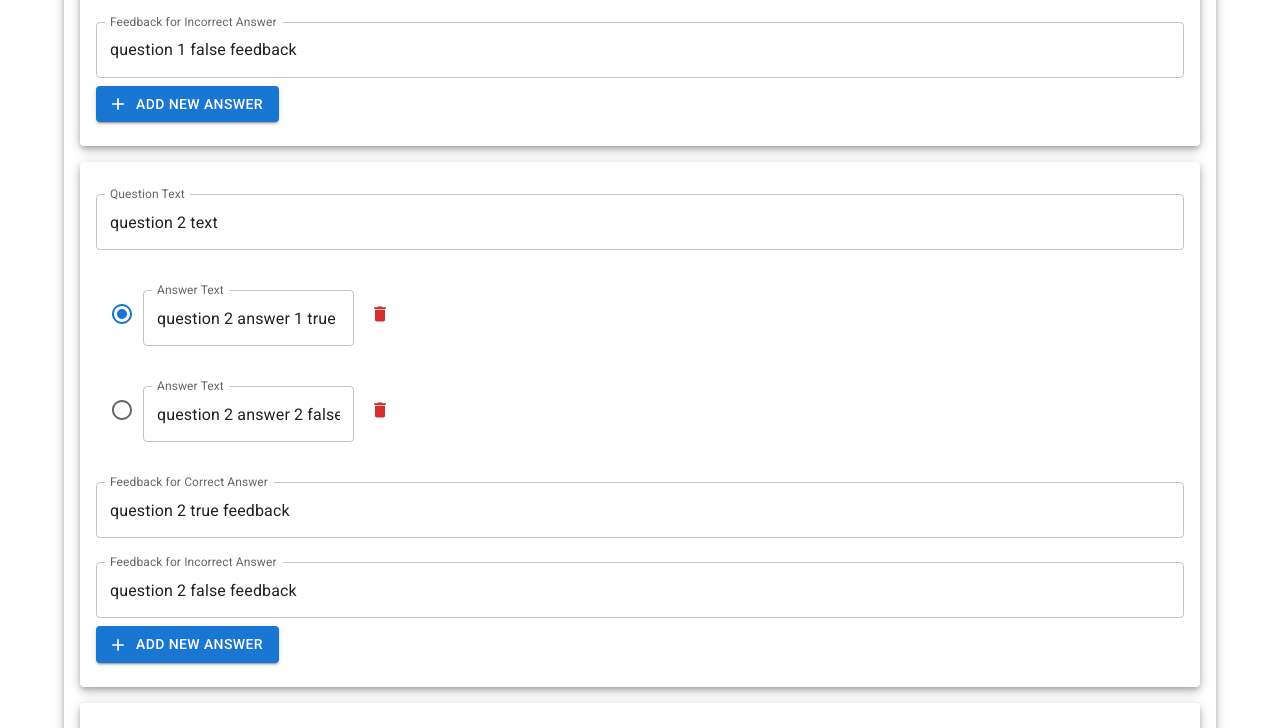
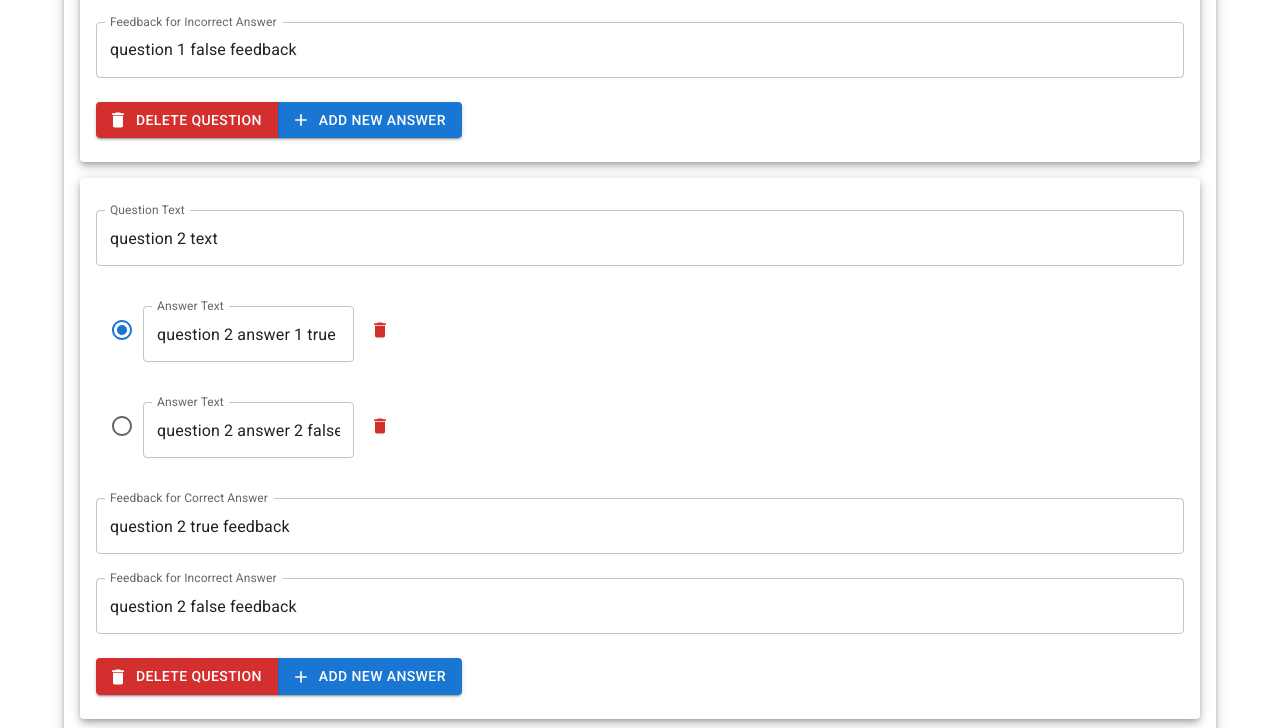
Before and after one commit to rjpals/bsn-app, a React (Create React App) app: page /quiz/29 in a window 1280 px wide. Shown: the part 880-1608 px from the top of the page. Built offline with nearby package versions, Linux system fonts and the light colour scheme.

Commit message:
Add question deletion

```diff
--- a/src/components/QuestionEditor.tsx
+++ b/src/components/QuestionEditor.tsx
@@ -1,6 +1,14 @@
 import React from "react";
-import { Button, Card, CardContent, TextField, List } from "@mui/material";
+import {
+  Button,
+  ButtonGroup,
+  Card,
+  CardContent,
+  TextField,
+  List,
+} from "@mui/material";
 import AddIcon from "@mui/icons-material/Add";
+import DeleteIcon from "@mui/icons-material/Delete";
 import { Question, Answer } from "../store/quiz";
 
 import AnswerEditor from "./AnswerEditor";
@@ -9,10 +17,12 @@ import { getRandomIntId } from "../util";
 type QuizEditorProps = {
   question: Question;
   onQuestionChange: (updatedQuestion: Question) => void;
+  onDelete: (id: number) => void;
 };
 const QuestionEditor: React.FC<QuizEditorProps> = ({
   question,
   onQuestionChange,
+  onDelete,
 }) => {
   const handleAnswerAdd = () => {
     const newAnswer: Answer = {
@@ -82,6 +92,15 @@ const QuestionEditor: React.FC<QuizEditorProps> = ({
             onQuestionChange({ ...question, feedback_false: e.target.value })
           }
         />
+        <ButtonGroup variant="contained" color="primary" sx={{ marginTop: 2 }}>
+          <Button
+            variant="contained"
+            color="error"
+            startIcon={<DeleteIcon />}
+            onClick={() => onDelete(question.id)}
+          >
+            Delete Question
+          </Button>
           <Button
             variant="contained"
             color="primary"
@@ -90,6 +109,7 @@ const QuestionEditor: React.FC<QuizEditorProps> = ({
           >
             Add New Answer
           </Button>
+        </ButtonGroup>
       </CardContent>
     </Card>
   );
--- a/src/components/QuizEditor.tsx
+++ b/src/components/QuizEditor.tsx
@@ -47,6 +47,11 @@ const QuizEditor: React.FC<QuizEditorProps> = ({ quiz, setQuiz, onSave }) => {
     });
   };
 
+  const handleQuestionDelete = (id: number) => {
+    const updatedQuestions = quiz.questions_answers.filter((q) => q.id !== id);
+    setQuiz({ ...quiz, questions_answers: updatedQuestions });
+  };
+
   return (
     <Box>
       <Typography variant="h4" gutterBottom>
@@ -83,6 +88,7 @@ const QuizEditor: React.FC<QuizEditorProps> = ({ quiz, setQuiz, onSave }) => {
               key={question.id}
               question={question}
               onQuestionChange={handleQuestionChange}
+              onDelete={handleQuestionDelete}
             />
           ))}
           <Button
```
Lines whose indentation alone changed are shown as unchanged.
